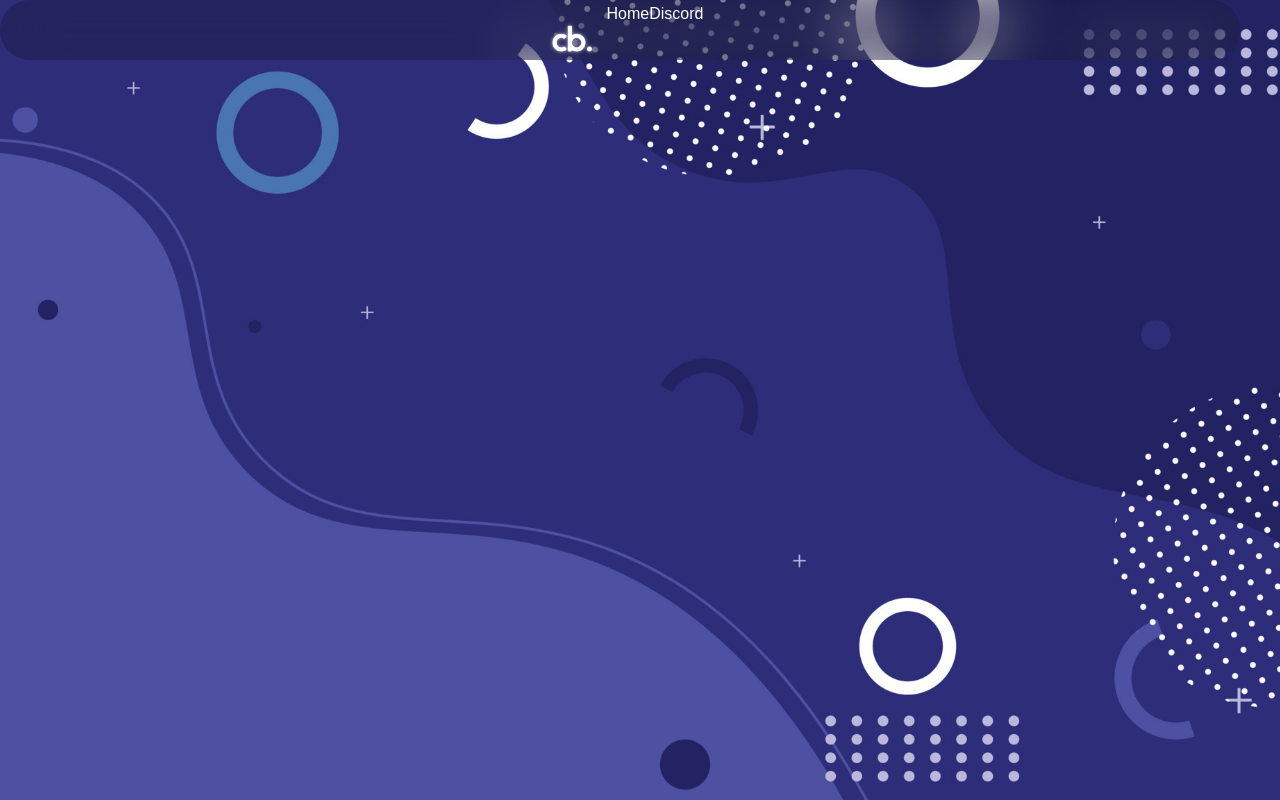
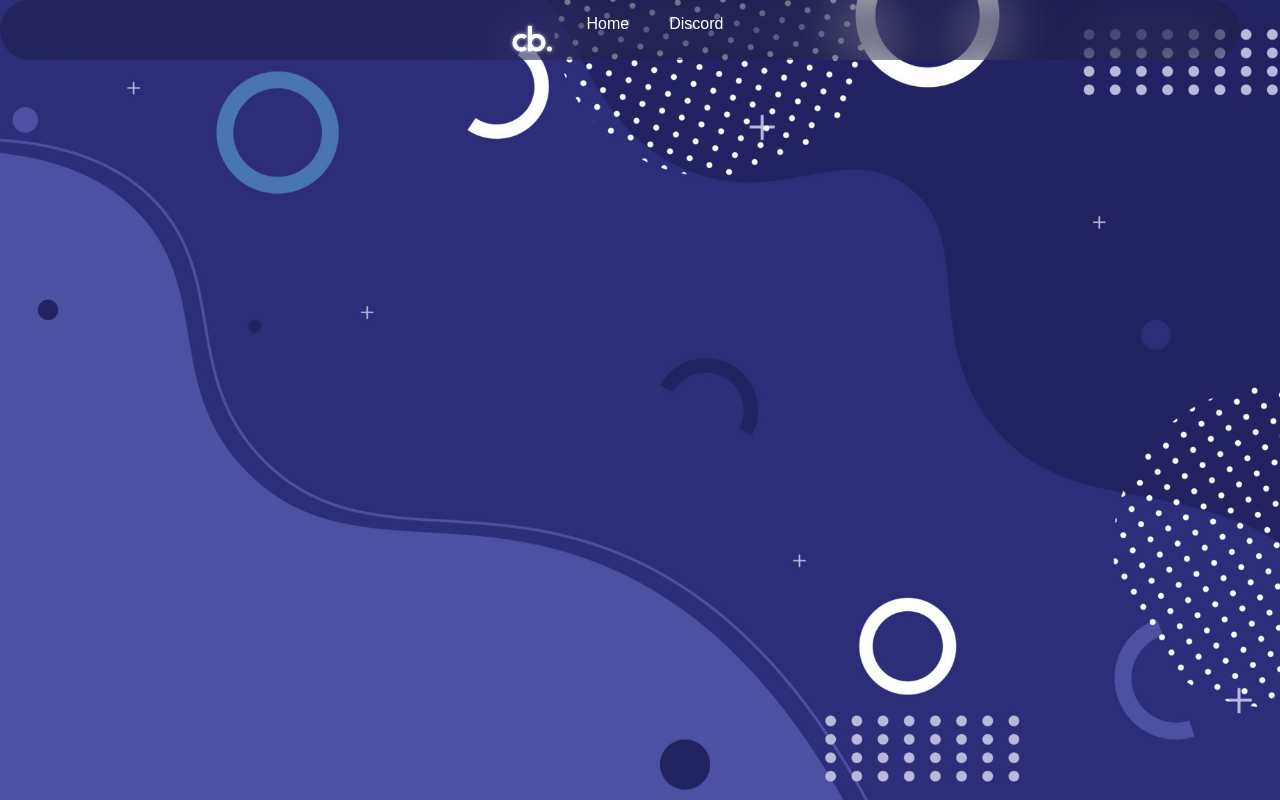
Before and after one commit to Celery-Bot/celerybot.xyz, a website: page index.html in a window 1280 px wide. Drawn offline with Linux system fonts and the light colour scheme.

Commit message:
Update main.css

```diff
--- a/public/web/main.css
+++ b/public/web/main.css
@@ -34,9 +34,11 @@ a {
 	background-size: 200% 100%;
 	background-position: left;
 	transition: background-position 0.3s ease-in-out, color 0.3s ease-in-out;
+	display: inline-block; /* Prevents the element from spanning the entire width */
+	padding: 10px 20px; /* Adjust padding to your preference */
 }
 
 a:hover {
 	color: black;
-	background-position: right; /* This creates the swipe effect */
+	background-position: right; /* Creates the swipe effect */
 }
```
